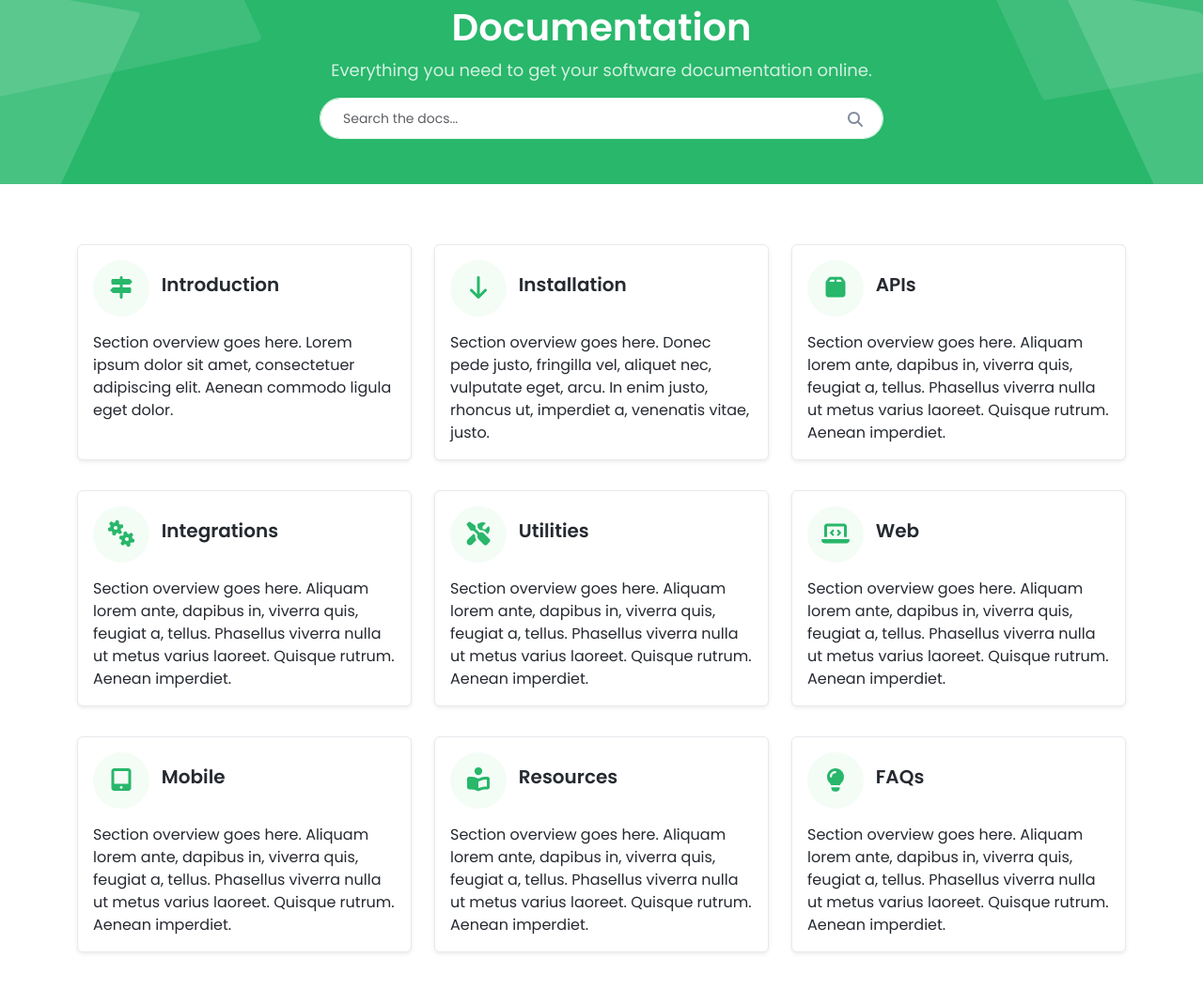
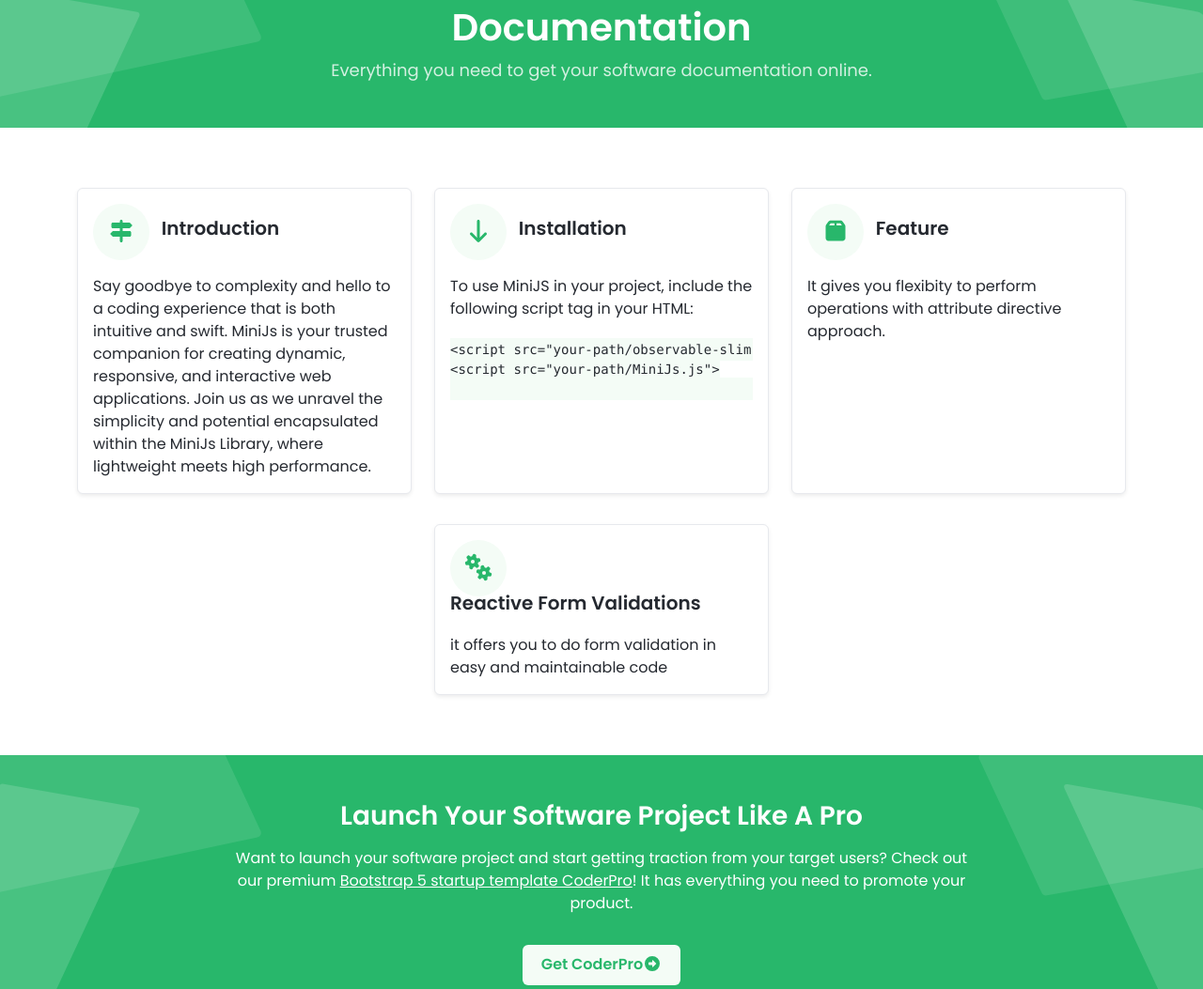
Before and after one commit to nad786/MiniJs-Documentation, a plain HTML site: page index.html in a window 1280 px wide. Shown: the part 112-1165 px from the top of the page at 94% size. Drawn offline with nearby package versions, Linux system fonts and the light colour scheme.

Commit message:
updated documentations

```diff
--- a/index.html
+++ b/index.html
@@ -51,12 +51,6 @@
 	    <div class="container">
 		    <h1 class="page-heading single-col-max mx-auto">Documentation</h1>
 		    <div class="page-intro single-col-max mx-auto">Everything you need to get your software documentation online.</div>
-		    <div class="main-search-box pt-3 d-block mx-auto">
-                 <form class="search-form w-100">
-		            <input type="text" placeholder="Search the docs..." name="search" class="form-control search-input">
-		            <button type="submit" class="btn search-btn" value="Search"><i class="fas fa-search"></i></button>
-		        </form>
-             </div>
 	    </div>
     </div><!--//page-header-->
    <div class="page-content">
@@ -73,7 +67,10 @@
 							        <span class="card-title-text">Introduction</span>
 							    </h5>
 							    <div class="card-text">
-								    Section overview goes here. Lorem ipsum dolor sit amet, consectetuer adipiscing elit. Aenean commodo ligula eget dolor.
+								    Say goodbye to complexity and hello to a coding experience that is both intuitive and
+								swift. MiniJs is your trusted companion for creating dynamic, responsive, and
+								interactive web applications. Join us as we unravel the simplicity and potential
+								encapsulated within the MiniJs Library, where lightweight meets high performance.
 							    </div>
 							    <a class="card-link-mask" href="docs-page.html#section-1"></a>
 						    </div><!--//card-body-->
@@ -89,7 +86,13 @@
 							        <span class="card-title-text">Installation</span>
 							    </h5>
 							    <div class="card-text">
-								    Section overview goes here. Donec pede justo, fringilla vel, aliquet nec, vulputate eget, arcu. In enim justo, rhoncus ut, imperdiet a, venenatis vitae, justo.
+									To use MiniJS in your project, include the following script tag in your HTML:<br>
+									<pre class="script">
+										<code>
+&#60;script src="your-path/observable-slim.js"></script>
+&#60;script src="your-path/MiniJs.js"></script>
+										</code>
+									</pre>
 							    </div>
 							    <a class="card-link-mask" href="docs-page.html#section-2"></a>
 						    </div><!--//card-body-->
@@ -102,10 +105,10 @@
 								    <span class="theme-icon-holder card-icon-holder me-2">
 								        <i class="fas fa-box fa-fw"></i>
 							        </span><!--//card-icon-holder-->
-							        <span class="card-title-text">APIs</span>
+							        <span class="card-title-text">Feature</span>
 							    </h5>
 							    <div class="card-text">
-								    Section overview goes here. Aliquam lorem ante, dapibus in, viverra quis, feugiat a, tellus. Phasellus viverra nulla ut metus varius laoreet. Quisque rutrum. Aenean imperdiet.
+								    It gives you flexibity to perform operations with attribute directive approach.
 								</div>
 							    <a class="card-link-mask" href="docs-page.html#section-3"></a>
 						    </div><!--//card-body-->
@@ -118,95 +121,16 @@
 								    <span class="theme-icon-holder card-icon-holder me-2">
 								        <i class="fas fa-cogs fa-fw"></i>
 							        </span><!--//card-icon-holder-->
-							        <span class="card-title-text">Integrations</span>
+							        <span class="card-title-text">Reactive Form Validations</span>
 							    </h5>
 							    <div class="card-text">
-								    Section overview goes here. Aliquam lorem ante, dapibus in, viverra quis, feugiat a, tellus. Phasellus viverra nulla ut metus varius laoreet. Quisque rutrum. Aenean imperdiet.
-								</div>
-							    <a class="card-link-mask" href="docs-page.html#section-4"></a>
-						    </div><!--//card-body-->
-					    </div><!--//card-->
-				    </div><!--//col-->
-				    <div class="col-12 col-lg-4 py-3">
-					    <div class="card shadow-sm">
-						    <div class="card-body">
-							    <h5 class="card-title mb-3">
-								    <span class="theme-icon-holder card-icon-holder me-2">
-								        <i class="fas fa-tools"></i>
-							        </span><!--//card-icon-holder-->
-							        <span class="card-title-text">Utilities</span>
-							    </h5>
-							    <div class="card-text">
-								    Section overview goes here. Aliquam lorem ante, dapibus in, viverra quis, feugiat a, tellus. Phasellus viverra nulla ut metus varius laoreet. Quisque rutrum. Aenean imperdiet.
+								    it offers you to do form validation in easy and maintainable code
 								</div>
 							    <a class="card-link-mask" href="docs-page.html#section-5"></a>
 						    </div><!--//card-body-->
 					    </div><!--//card-->
 				    </div><!--//col-->
-				    <div class="col-12 col-lg-4 py-3">
-					    <div class="card shadow-sm">
-						    <div class="card-body">
-							    <h5 class="card-title mb-3">
-								    <span class="theme-icon-holder card-icon-holder me-2">
-								        <i class="fas fa-laptop-code"></i>
-							        </span><!--//card-icon-holder-->
-							        <span class="card-title-text">Web</span>
-							    </h5>
-							    <div class="card-text">
-								    Section overview goes here. Aliquam lorem ante, dapibus in, viverra quis, feugiat a, tellus. Phasellus viverra nulla ut metus varius laoreet. Quisque rutrum. Aenean imperdiet.
-								</div>
-							    <a class="card-link-mask" href="docs-page.html#section-6"></a>
-						    </div><!--//card-body-->
-					    </div><!--//card-->
-				    </div><!--//col-->
-				    <div class="col-12 col-lg-4 py-3">
-					    <div class="card shadow-sm">
-						    <div class="card-body">
-							    <h5 class="card-title mb-3">
-								    <span class="theme-icon-holder card-icon-holder me-2">
-								        <i class="fas fa-tablet-alt"></i>
-							        </span><!--//card-icon-holder-->
-							        <span class="card-title-text">Mobile</span>
-							    </h5>
-							    <div class="card-text">
-								    Section overview goes here. Aliquam lorem ante, dapibus in, viverra quis, feugiat a, tellus. Phasellus viverra nulla ut metus varius laoreet. Quisque rutrum. Aenean imperdiet.
-								</div>
-							    <a class="card-link-mask" href="docs-page.html#section-7"></a>
-						    </div><!--//card-body-->
-					    </div><!--//card-->
-				    </div><!--//col-->
-				    <div class="col-12 col-lg-4 py-3">
-					    <div class="card shadow-sm">
-						    <div class="card-body">
-							    <h5 class="card-title mb-3">
-								    <span class="theme-icon-holder card-icon-holder me-2">
-								        <i class="fas fa-book-reader"></i>
-							        </span><!--//card-icon-holder-->
-							        <span class="card-title-text">Resources</span>
-							    </h5>
-							    <div class="card-text">
-								    Section overview goes here. Aliquam lorem ante, dapibus in, viverra quis, feugiat a, tellus. Phasellus viverra nulla ut metus varius laoreet. Quisque rutrum. Aenean imperdiet.
-								</div>
-							    <a class="card-link-mask" href="docs-page.html#section-8"></a>
-						    </div><!--//card-body-->
-					    </div><!--//card-->
-				    </div><!--//col-->
-				    <div class="col-12 col-lg-4 py-3">
-					    <div class="card shadow-sm">
-						    <div class="card-body">
-							    <h5 class="card-title mb-3">
-								    <span class="theme-icon-holder card-icon-holder me-2">
-								        <i class="fas fa-lightbulb"></i>
-							        </span><!--//card-icon-holder-->
-							        <span class="card-title-text">FAQs</span>
-							    </h5>
-							    <div class="card-text">
-								    Section overview goes here. Aliquam lorem ante, dapibus in, viverra quis, feugiat a, tellus. Phasellus viverra nulla ut metus varius laoreet. Quisque rutrum. Aenean imperdiet.
-								</div>
-							    <a class="card-link-mask" href="docs-page.html#section-9"></a>
-						    </div><!--//card-body-->
-					    </div><!--//card-->
-				    </div><!--//col-->
+
 			    </div><!--//row-->
 		    </div><!--//container-->
 		</div><!--//container-->
```
Also changed, not shown: docs-page.html (+42 -23 lines).
